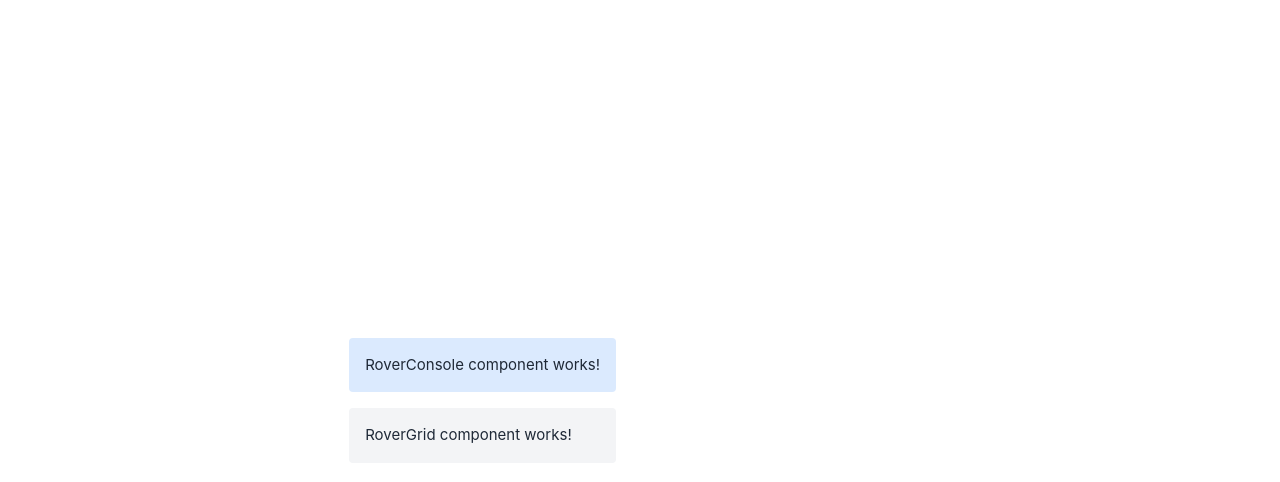
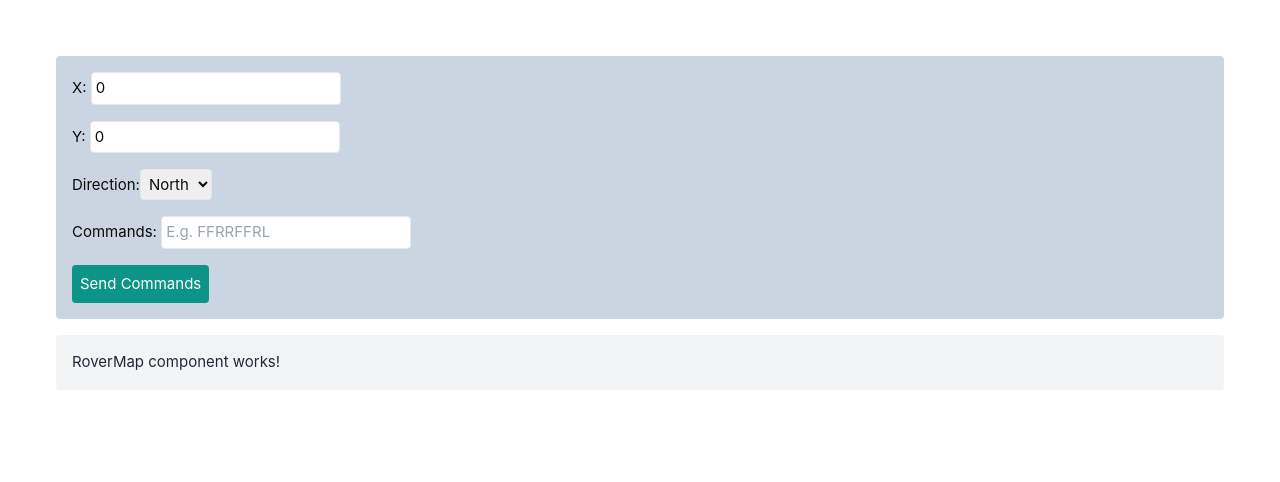
Before and after one commit to mmartincasas/kata-mars-rover-mission, a Vue app: page / in a window 1280 px wide. Shown: the top 482 px of the page. Built offline with nearby package versions, Linux system fonts and the light colour scheme; the HTML template or start-up script is replaced by a standard one.

Commit message:
implement RoverControl form with Vuelidate validations

```diff
--- a/package.json
+++ b/package.json
@@ -14,6 +14,8 @@
     "format": "prettier --write src/"
   },
   "dependencies": {
+    "@vuelidate/core": "^2.0.3",
+    "@vuelidate/validators": "^2.0.4",
     "vue": "^3.5.13",
     "vue-router": "^4.5.0"
   },
--- a/src/assets/main.css
+++ b/src/assets/main.css
@@ -25,6 +25,7 @@ a,
   }
 }
 
+/*
 @media (min-width: 1024px) {
   body {
     display: flex;
@@ -36,4 +37,4 @@ a,
     grid-template-columns: 1fr 1fr;
     padding: 0 2rem;
   }
-}
+}*/
--- a/src/components/RoverControl.vue
+++ b/src/components/RoverControl.vue
@@ -1,8 +1,111 @@
 <template>
-    <div class="p-4  bg-blue-100 text-gray-800 rounded">
-      RoverConsole component works!
+  <form @submit.prevent="onSubmit"
+  class="p-4 bg-slate-300 text-neutral-950 rounded space-y-4">
+
+    <div class="">
+      <label for="x">X: </label>
+      <input id="x" type="number" v-model.number="roverControlForm.x" class="p-1 border rounded" />
+      <p v-if="submitted && v$.x.$error" class="text-red-600 text-sm">
+        {{ v$.x.$errors[0]?.$message || 'X is invalid' }}
+      </p>
     </div>
-  </template>
 
-  <script lang="ts" setup>
-  </script>
+    <div class="">
+      <label for="y">Y: </label>
+      <input id="y" type="number" v-model.number="roverControlForm.y" class="p-1 border rounded" />
+      <p v-if="submitted && v$.y.$error" class="text-red-600 text-sm">
+        {{ v$.y.$errors[0]?.$message || 'Y is invalid' }}
+      </p>
+    </div>
+
+    <div class="">
+      <label for="direction">Direction:</label>
+      <select id="direction" v-model="roverControlForm.direction" class="p-1 border rounded">
+        <option value="N">North</option>
+        <option value="E">East</option>
+        <option value="S">South</option>
+        <option value="W">West</option>
+      </select>
+    </div>
+
+    <div class="">
+      <label for="commands">Commands: </label>
+      <input
+        id="commands"
+        type="text"
+        v-model="roverControlForm.commands"
+        @input="roverControlForm.commands = roverControlForm.commands.toUpperCase()"
+        class="p-1 border rounded"
+        placeholder="E.g. FFRRFFRL"
+      />
+      <p v-if="submitted && v$.commands.$error" class="text-red-600 text-sm">
+        {{ v$.commands.$errors[0]?.$message || 'Commands is invalid' }}
+      </p>
+    </div>
+
+    <button type="submit" class="p-2 bg-teal-600 text-white rounded hover:bg-teal-500">
+      Send Commands
+    </button>
+
+  </form>
+</template>
+
+<script lang="ts" setup>
+
+  import { ref, reactive } from 'vue'
+  import type { CommandInput } from '@/models/CommandInput';
+  import useVuelidate from '@vuelidate/core'
+  import { required, numeric, helpers, minValue, maxValue, maxLength } from '@vuelidate/validators';
+
+  const MIN_MAP_VALUE = 0
+  const MAX_MAP_VALUE = 200
+  const MAX_COMMANDS_LENGTH = 50
+  const VALID_COMMANDS_REGEX = /^[LFR]+$/i
+
+  const submitted = ref(false)
+
+  const roverControlForm = reactive<CommandInput>({
+    x: 0,
+    y: 0,
+    direction: 'N',
+    commands: ''
+  })
+
+  const validationRules = {
+    x: {required,
+        minValue: minValue(MIN_MAP_VALUE),
+        maxValue: maxValue(MAX_MAP_VALUE),
+        numeric},
+    y: {required,
+        minValue: minValue(MIN_MAP_VALUE),
+        maxValue: maxValue(MAX_MAP_VALUE),
+        numeric},
+    commands: {
+      required,
+      maxLength: maxLength(MAX_COMMANDS_LENGTH),
+      validCommands: helpers.withMessage(
+        'Only F, L, R characters are allowed',
+        (value: string) => VALID_COMMANDS_REGEX.test(value || '')
+      )
+    }
+  }
+
+  const v$ = useVuelidate(validationRules, roverControlForm)
+
+  const emit = defineEmits<{
+    (e: 'submit', payload: CommandInput): void
+  }>()
+
+  const onSubmit = async () => {
+    submitted.value = true
+    const isValid = await v$.value.$validate()
+
+    if (isValid) {
+      console.log('roverControlForm Data:', roverControlForm)
+      emit('submit', { ...roverControlForm })
+    } else {
+      console.log('Invalid Form')
+    }
+  }
+
+</script>
--- a/src/components/RoverMap.vue
+++ b/src/components/RoverMap.vue
@@ -1,6 +1,6 @@
 <template>
     <div class="p-4 bg-gray-100 text-gray-800 rounded">
-      RoverGrid component works!
+      RoverMap component works!
     </div>
   </template>
 
--- /dev/null
+++ b/src/models/CommandInput.ts
@@ -0,0 +1,6 @@
+export interface CommandInput {
+    x: number
+    y: number
+    direction: 'N' | 'S' | 'E' | 'W'
+    commands: string
+  }
```
Also changed, not shown: 1 other file (tests, documents, lock files or other folders).
